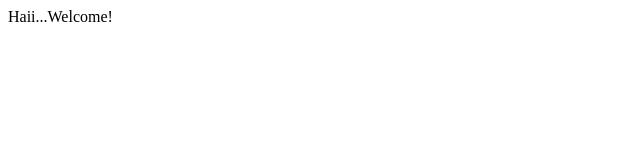
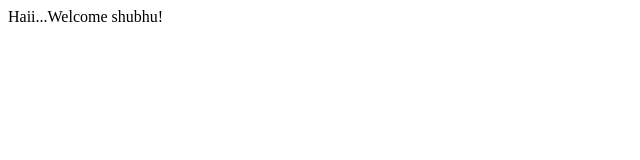
Before and after one commit to shubhagitak/seceproject, a plain HTML site: page index.html in a window 1280 px wide. Shown: the full height of the page, 0-640 px from the left. Drawn offline with Linux system fonts and the light colour scheme.

Commit message:
Update index.html

```diff
--- a/index.html
+++ b/index.html
@@ -1,6 +1,6 @@
 <html>
   <title>Sece Project</title>
   <body>
-    <p>Haii...Welcome!</p>
+    <p>Haii...Welcome shubhu!</p>
   </body>
 </html>
```
